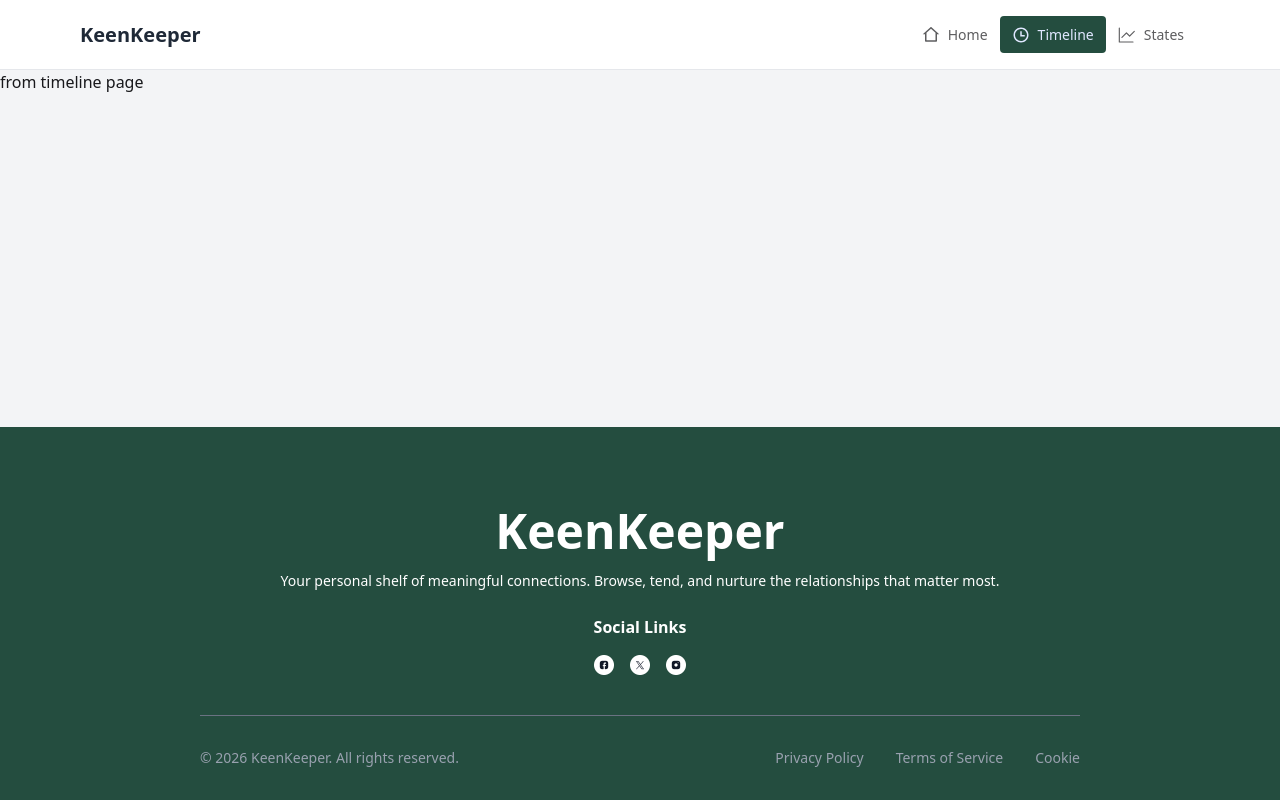
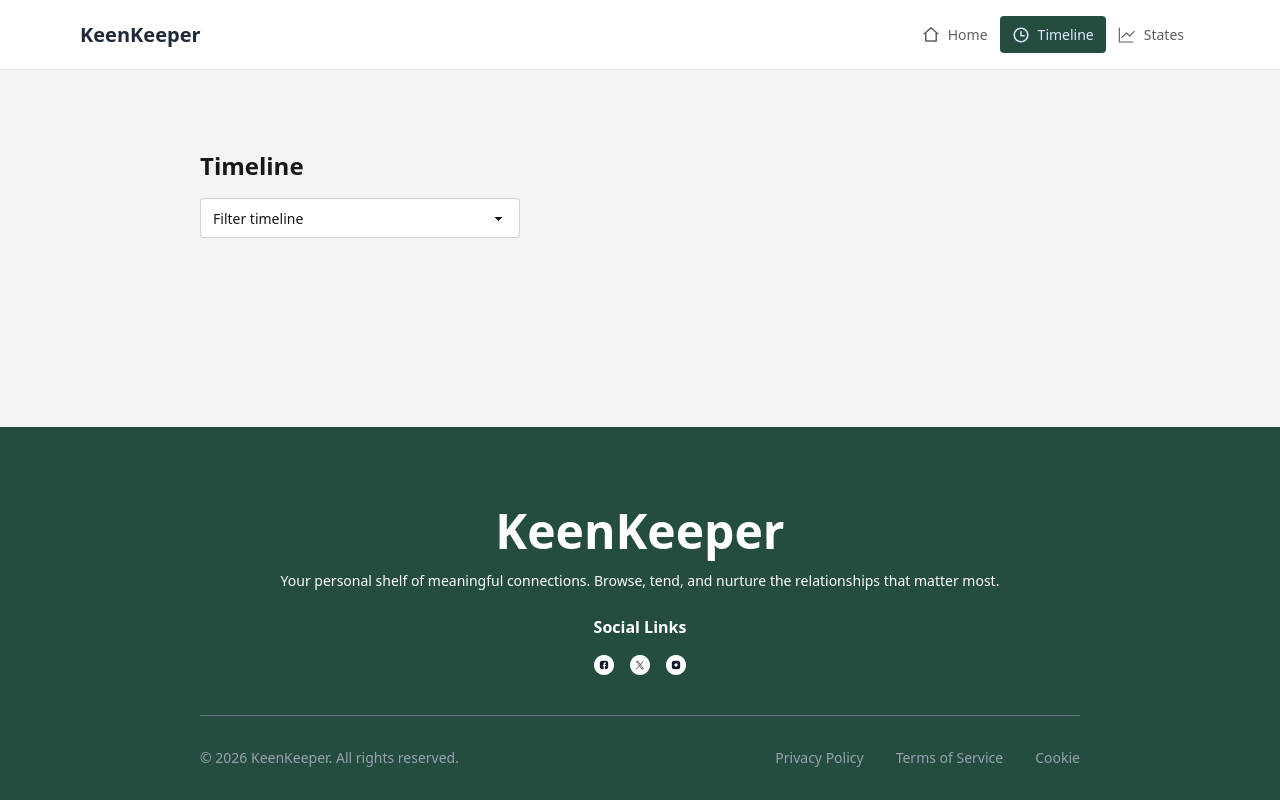
Before and after one commit to PhataPoster/Assignment-7, a Next.js app in the folder keen-keeper/: page /timeline in a window 1280 px wide. Built offline with nearby package versions, Linux system fonts and the light colour scheme.

Commit message:
add main functionality , make call,text and video button workable and make time line page

```diff
--- a/keen-keeper/app/friends/[id]/page.jsx
+++ b/keen-keeper/app/friends/[id]/page.jsx
@@ -9,6 +9,9 @@ import {
     RiNotificationSnoozeLine,
     RiVideoLine,
 } from "react-icons/ri";
+import CallBtn from "@/components/apps/CallBtn";
+import TextBtn from "@/components/apps/TextBtn";
+import VideoCallBtn from "@/components/apps/VideoCallBtn";
 
 const FriendsDetailsPage = async ({ params }) => {
     const { id } = await params;
@@ -79,18 +82,9 @@ const FriendsDetailsPage = async ({ params }) => {
                     Quick Check-In
                 </p>
                 <div className="mt-3 grid grid-cols-3 gap-2 h-full">
-                    <button className="btn flex flex-col py-3 h-full">
-                        <div className="text-2xl"> <TbPhoneCall /></div>
-                        <p className="text-gray-500">Call</p>
-                    </button>
-                    <button className="btn flex flex-col py-3 h-full">
-                        <div className="text-2xl"> < RiMessage2Line /></div>
-                        <p className="text-gray-500">Text</p>
-                    </button>
-                    <button className="btn flex flex-col py-3 h-full ">
-                       <div className="text-2xl"> < RiVideoLine /></div>
-                        <p className="text-gray-500">Video</p>
-                    </button>
+                    <CallBtn friend={friend} />
+                    <TextBtn friend={friend} />
+                    <VideoCallBtn friend={friend} />
                 </div>
             </div>
             <button className="flex btn justify-center items-center gap-1 border border-gray-200 bg-white px-4 py-2 text-gray-700 shadow-sm lg:col-span-2 lg:row-span-1 h-full">
--- a/keen-keeper/app/layout.js
+++ b/keen-keeper/app/layout.js
@@ -2,6 +2,8 @@ import { Geist, Geist_Mono } from "next/font/google";
 import "./globals.css";
 import Navbar from "@/components/Navbar";
 import Footer from "@/components/Footer";
+import TimelineFriendsProvider from "@/context/timeline.context";
+import Providers from "./lib/providers";
 
 const geistSans = Geist({
   variable: "--font-geist-sans",
@@ -26,9 +28,11 @@ export default function RootLayout({ children }) {
       className={`${geistSans.variable} ${geistMono.variable} h-full antialiased`}
     >
       <body className="min-h-screen flex flex-col bg-gray-100">
-        <Navbar />
-        <main className="flex-1">{children}</main>
-        <Footer />
+        <Providers>
+          <Navbar />
+          <main className="flex-1">{children}</main>
+          <Footer />
+        </Providers>
       </body>
     </html>
   );
--- /dev/null
+++ b/keen-keeper/app/lib/providers/index.js
@@ -0,0 +1,12 @@
+import TimelineFriendsProvider from "@/context/timeline.context";
+
+
+const Providers = ({ children }) => {
+    return (
+        <TimelineFriendsProvider>
+            {children}
+        </TimelineFriendsProvider>
+    );
+};
+
+export default Providers;
--- a/keen-keeper/app/timeline/page.jsx
+++ b/keen-keeper/app/timeline/page.jsx
@@ -1,11 +1,47 @@
+"use client";
+import { TimeLineFriendsContext } from "@/context/timeline.context";
+import Image from "next/image";
+import { useContext } from "react";
+import Call from "../../assets/call.png";
+import Text from "../../assets/text.png";
+import Video from "../../assets/video.png";
 
 
-const page = () => {
+const Timeline = () => {
+    const { timelineFriends } = useContext(TimeLineFriendsContext);
+    console.log(timelineFriends);
+    const formattedDate = new Date().toLocaleDateString('en-US', {
+        month: 'long',
+        day: 'numeric',
+
+        year: 'numeric'
+    });
     return (
-        <div>
-           from timeline page
+        <div className="lg:px-50 pt-20 px-2 mb-20">
+            <h1 className="text-2xl font-bold">Timeline</h1>
+            <label className="select mt-4">
+                <select>
+                    <option>Filter timeline</option>
+                    <option>Call</option>
+                    <option>Text</option>
+                    <option>Video</option>
+                </select>
+            </label>
+
+            {timelineFriends.map(friend => <div key={friend.id} className="p-4 shadow-xl rounded-lg bg-white flex flex-col gap-4 mt-4">
+                <div className="flex gap-8">
+                    {
+                        friend.status == "calling" ? <Image src={Call} alt={friend.status} width={50} height={50} /> : friend.status == "texting" ? <Image src={Text} alt={friend.status} width={50} height={50} /> : friend.status == "video_calling" ? <Image src={Video} alt={friend.status} width={50} height={50} /> : null
+                    }
+                    <div className="flex flex-col gap-2">
+                        <h1 className="text-lg font-bold">{friend.status} with {friend.name}</h1>
+                        <p>{formattedDate}</p>
+                    </div>
+                </div>
+            </div>)}
+
         </div>
     );
 };
 
-export default page;
+export default Timeline;
--- /dev/null
+++ b/keen-keeper/components/apps/CallBtn.jsx
@@ -0,0 +1,31 @@
+"use client";
+import { TimeLineFriendsContext } from '@/context/timeline.context';
+import { useContext, useState } from 'react';
+import { TbPhoneCall } from 'react-icons/tb';
+
+const CallBtn = ({friend}) => {
+
+
+    const {timelineFriends, setTimelineFriends, setCalling} = useContext(TimeLineFriendsContext);
+    // console.log(timelineFriends)
+    const callFriend ={
+        id: friend.id,
+        name: friend.name,
+        picture: friend.picture,
+        status: "calling"
+    }
+    const handleCallBtn = () => {
+        setCalling(true);
+        alert("Calling...");
+        setTimelineFriends([...timelineFriends, callFriend]);
+        // console.log(timelineFriends);
+    };
+    return (
+        <button onClick={handleCallBtn} className="btn flex flex-col py-3 h-full">
+            <div className="text-2xl"> <TbPhoneCall /></div>
+            <p className="text-gray-500">Call</p>
+        </button>
+    );
+};
+
+export default CallBtn;
--- /dev/null
+++ b/keen-keeper/components/apps/TextBtn.jsx
@@ -0,0 +1,31 @@
+"use client";
+import { RiMessage2Line } from "react-icons/ri";
+import { TimeLineFriendsContext } from '@/context/timeline.context';
+import { useContext, useState } from 'react';
+
+
+const TextBtn = ({friend}) => {
+    const {timelineFriends, setTimelineFriends, setTexting} = useContext(TimeLineFriendsContext);
+
+    const textFriend ={
+        id: friend.id,
+        name: friend.name,
+        picture: friend.picture,
+        status: "texting"
+    }
+
+    const handleTextBtn = () => {
+        setTexting(true);
+        alert("Texting...");
+        setTimelineFriends([...timelineFriends, textFriend]);
+    };
+
+    return (
+        <button onClick={handleTextBtn} className="btn flex flex-col py-3 h-full">
+            <div className="text-2xl"> < RiMessage2Line /></div>
+            <p className="text-gray-500">Text</p>
+        </button>
+    );
+};
+
+export default TextBtn;
--- /dev/null
+++ b/keen-keeper/components/apps/VideoCallBtn.jsx
@@ -0,0 +1,29 @@
+"use client";
+import { RiVideoLine } from "react-icons/ri";
+import { TimeLineFriendsContext } from '@/context/timeline.context';
+import { useContext, useState } from 'react';
+
+const VideoCallBtn = ({friend}) => {
+    const {timelineFriends, setTimelineFriends, setVideoCalling} = useContext(TimeLineFriendsContext);
+    const videoCallFriend = {
+        id: friend.id,
+        name: friend.name,
+        picture: friend.picture,
+        status: "video_calling"
+    };
+
+    const handleVideoCallBtn = () => {
+        setVideoCalling(true);
+        alert("Video calling...");
+        setTimelineFriends([...timelineFriends, videoCallFriend]);
+    };
+
+    return (
+        <button onClick={handleVideoCallBtn} className="btn flex flex-col py-3 h-full ">
+            <div className="text-2xl"> < RiVideoLine /></div>
+            <p className="text-gray-500">Video</p>
+        </button>
+    );
+};
+
+export default VideoCallBtn;
--- /dev/null
+++ b/keen-keeper/context/timeline.context.jsx
@@ -0,0 +1,30 @@
+"use client";
+import { createContext, useState } from "react";
+
+export const TimeLineFriendsContext = createContext();
+
+const TimelineFriendsProvider = ({ children }) => {
+
+    const [timelineFriends,setTimelineFriends] = useState([]);
+    const [calling, setCalling] = useState(false);
+     const [texting, setTexting] = useState(false);
+     const [videoCalling, setVideoCalling] = useState(false);
+
+    const data ={
+        timelineFriends,
+        setTimelineFriends,
+        calling,
+        setCalling,
+        texting,
+        setTexting,
+        videoCalling,
+        setVideoCalling
+    };
+
+    return (
+
+        <TimeLineFriendsContext.Provider value={data}>{children}</TimeLineFriendsContext.Provider>
+    );
+};
+
+export default TimelineFriendsProvider;
```
